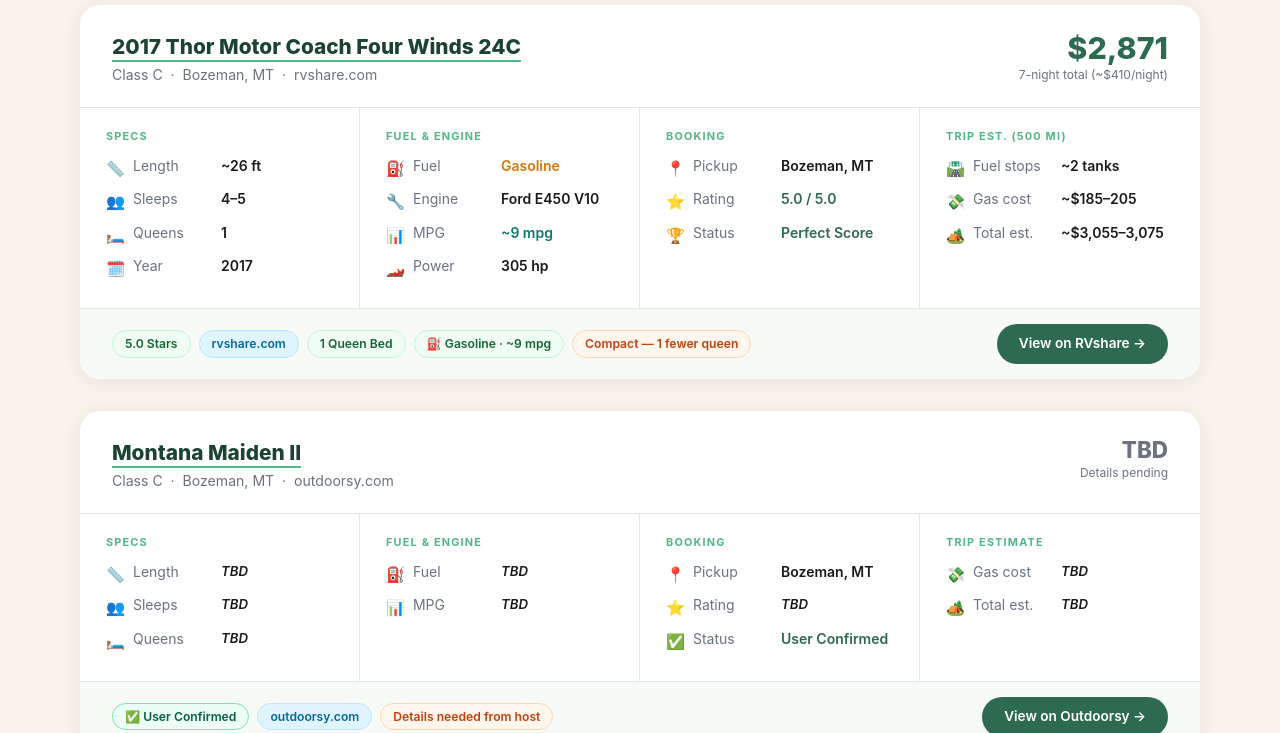
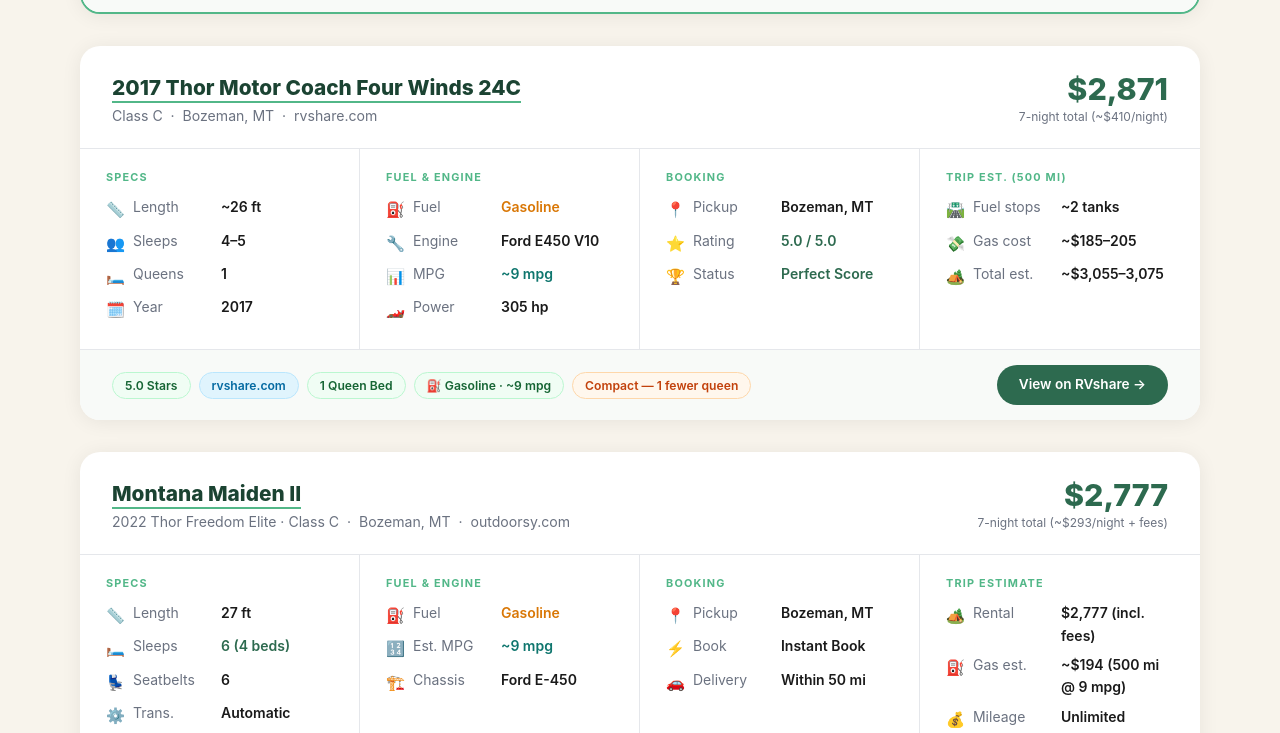
Before and after one commit to ankurwat/rv-trip, a plain HTML site: page index.html in a window 1280 px wide. Shown: the part 2067-2800 px from the top of the page. Drawn offline with Linux system fonts and the light colour scheme.

Commit message:
Update RV comparison page

```diff
--- a/index.html
+++ b/index.html
@@ -276,15 +276,15 @@
           <td class="stars" data-sort="5.0">5.0 ⭐</td>
         </tr>
         <tr>
-          <td class="rv-name-cell"><a href="https://www.outdoorsy.com/rv-rental/bozeman_mt" target="_blank">Montana Maiden II</a></td>
-          <td class="na" data-sort="0">TBD</td>
-          <td><a href="https://www.outdoorsy.com/rv-rental/bozeman_mt" target="_blank" class="site-pill">outdoorsy.com</a></td>
+          <td class="rv-name-cell"><a href="https://www.outdoorsy.com/rv-rental/bozeman_mt/2022_thor_freedom-elite_523301-listing" target="_blank">Montana Maiden II (2022 Thor Freedom Elite)</a></td>
+          <td class="price-cell" data-sort="2777">$2,777</td>
+          <td><a href="https://www.outdoorsy.com/rv-rental/bozeman_mt/2022_thor_freedom-elite_523301-listing" target="_blank" class="site-pill">outdoorsy.com</a></td>
           <td>Bozeman, MT</td>
-          <td class="na" data-sort="0">TBD</td>
-          <td class="na" data-sort="0">TBD</td>
-          <td class="na">—</td>
+          <td data-sort="27">27 ft</td>
+          <td data-sort="6">6</td>
+          <td class="fuel-gas">⛽ Gasoline</td>
+          <td class="mpg-val" data-sort="9">~9 mpg</td>
           <td class="na" data-sort="0">—</td>
-          <td class="na" data-sort="0">TBD</td>
         </tr>
         <tr>
           <td class="rv-name-cell"><a href="https://www.rvezy.com/rv-rental/idaho_rexburg_motorhome_classc_thor-motor-coach_majestic-28a_40d0e7" target="_blank">The Brandywine (2019 Thor 28A)</a></td>
@@ -489,45 +489,51 @@
     <div class="rv-card">
       <div class="card-top">
         <div>
-          <div class="card-rv-name"><a href="https://www.outdoorsy.com/rv-rental/bozeman_mt" target="_blank">Montana Maiden II</a></div>
-          <div class="card-rv-sub">Class C &nbsp;·&nbsp; Bozeman, MT &nbsp;·&nbsp; outdoorsy.com</div>
+          <div class="card-rv-name"><a href="https://www.outdoorsy.com/rv-rental/bozeman_mt/2022_thor_freedom-elite_523301-listing" target="_blank">Montana Maiden II</a></div>
+          <div class="card-rv-sub">2022 Thor Freedom Elite · Class C &nbsp;·&nbsp; Bozeman, MT &nbsp;·&nbsp; outdoorsy.com</div>
         </div>
         <div class="card-price-block">
-          <div class="card-price" style="font-size:1.4rem; color:var(--muted)">TBD</div>
-          <div class="card-price-label">Details pending</div>
+          <div class="card-price">$2,777</div>
+          <div class="card-price-label">7-night total (~$293/night + fees)</div>
         </div>
       </div>
       <div class="card-body">
         <div class="spec-group">
           <div class="spec-group-title">Specs</div>
-          <div class="spec-item"><span class="spec-icon">📏</span><span class="spec-label">Length</span><span class="spec-value na">TBD</span></div>
-          <div class="spec-item"><span class="spec-icon">👥</span><span class="spec-label">Sleeps</span><span class="spec-value na">TBD</span></div>
-          <div class="spec-item"><span class="spec-icon">🛏️</span><span class="spec-label">Queens</span><span class="spec-value na">TBD</span></div>
+          <div class="spec-item"><span class="spec-icon">📏</span><span class="spec-label">Length</span><span class="spec-value">27 ft</span></div>
+          <div class="spec-item"><span class="spec-icon">🛏️</span><span class="spec-label">Sleeps</span><span class="spec-value highlight">6 (4 beds)</span></div>
+          <div class="spec-item"><span class="spec-icon">💺</span><span class="spec-label">Seatbelts</span><span class="spec-value">6</span></div>
+          <div class="spec-item"><span class="spec-icon">⚙️</span><span class="spec-label">Trans.</span><span class="spec-value">Automatic</span></div>
         </div>
         <div class="spec-group">
           <div class="spec-group-title">Fuel &amp; Engine</div>
-          <div class="spec-item"><span class="spec-icon">⛽</span><span class="spec-label">Fuel</span><span class="spec-value na">TBD</span></div>
-          <div class="spec-item"><span class="spec-icon">📊</span><span class="spec-label">MPG</span><span class="spec-value na">TBD</span></div>
+          <div class="spec-item"><span class="spec-icon">⛽</span><span class="spec-label">Fuel</span><span class="spec-value gas">Gasoline</span></div>
+          <div class="spec-item"><span class="spec-icon">🔢</span><span class="spec-label">Est. MPG</span><span class="spec-value mpg">~9 mpg</span></div>
+          <div class="spec-item"><span class="spec-icon">🏗️</span><span class="spec-label">Chassis</span><span class="spec-value">Ford E-450</span></div>
         </div>
         <div class="spec-group">
           <div class="spec-group-title">Booking</div>
           <div class="spec-item"><span class="spec-icon">📍</span><span class="spec-label">Pickup</span><span class="spec-value">Bozeman, MT</span></div>
-          <div class="spec-item"><span class="spec-icon">⭐</span><span class="spec-label">Rating</span><span class="spec-value na">TBD</span></div>
-          <div class="spec-item"><span class="spec-icon">✅</span><span class="spec-label">Status</span><span class="spec-value highlight">User Confirmed</span></div>
+          <div class="spec-item"><span class="spec-icon">⚡</span><span class="spec-label">Book</span><span class="spec-value">Instant Book</span></div>
+          <div class="spec-item"><span class="spec-icon">🚗</span><span class="spec-label">Delivery</span><span class="spec-value">Within 50 mi</span></div>
         </div>
         <div class="spec-group">
           <div class="spec-group-title">Trip Estimate</div>
-          <div class="spec-item"><span class="spec-icon">💸</span><span class="spec-label">Gas cost</span><span class="spec-value na">TBD</span></div>
-          <div class="spec-item"><span class="spec-icon">🏕️</span><span class="spec-label">Total est.</span><span class="spec-value na">TBD</span></div>
+          <div class="spec-item"><span class="spec-icon">🏕️</span><span class="spec-label">Rental</span><span class="spec-value">$2,777 (incl. fees)</span></div>
+          <div class="spec-item"><span class="spec-icon">⛽</span><span class="spec-label">Gas est.</span><span class="spec-value">~$194 (500 mi @ 9 mpg)</span></div>
+          <div class="spec-item"><span class="spec-icon">💰</span><span class="spec-label">Mileage</span><span class="spec-value">Unlimited</span></div>
         </div>
       </div>
       <div class="card-footer">
         <div class="card-tags">
-          <span class="tag verified">✅ User Confirmed</span>
-          <span class="tag blue">outdoorsy.com</span>
-          <span class="tag orange">Details needed from host</span>
+          <span class="tag">Class C Motorhome</span>
+          <span class="tag">Bozeman, MT</span>
+          <span class="tag">Sleeps 6</span>
+          <span class="tag verified">⛽ Gasoline confirmed</span>
+          <span class="tag">Pet Friendly</span>
+          <span class="tag">Bear Spray + Tubes included</span>
         </div>
-        <a href="https://www.outdoorsy.com/rv-rental/bozeman_mt" target="_blank" class="visit-btn">View on Outdoorsy →</a>
+        <a href="https://www.outdoorsy.com/rv-rental/bozeman_mt/2022_thor_freedom-elite_523301-listing" target="_blank" class="visit-btn">View on Outdoorsy →</a>
       </div>
     </div>
 
```
